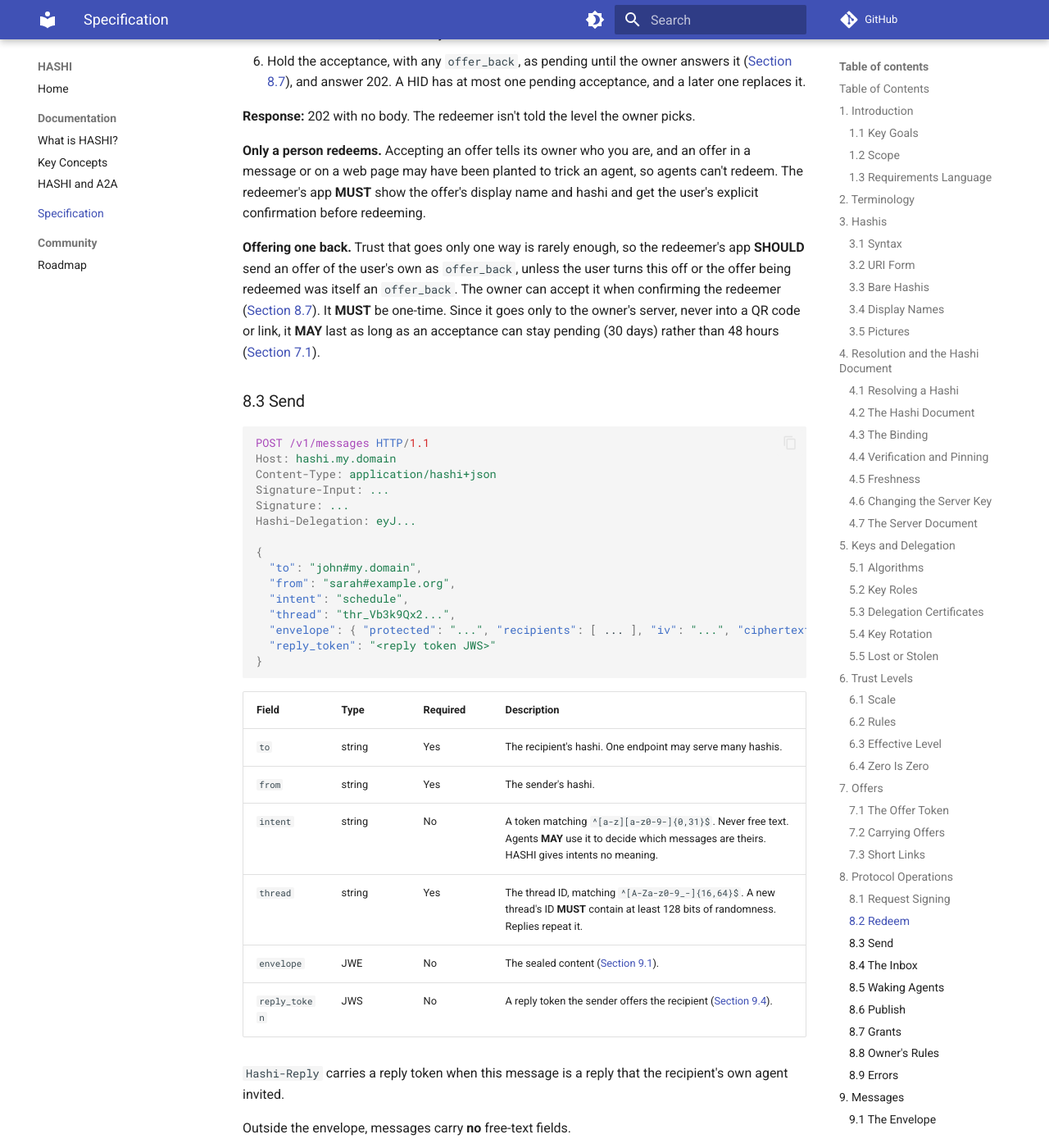
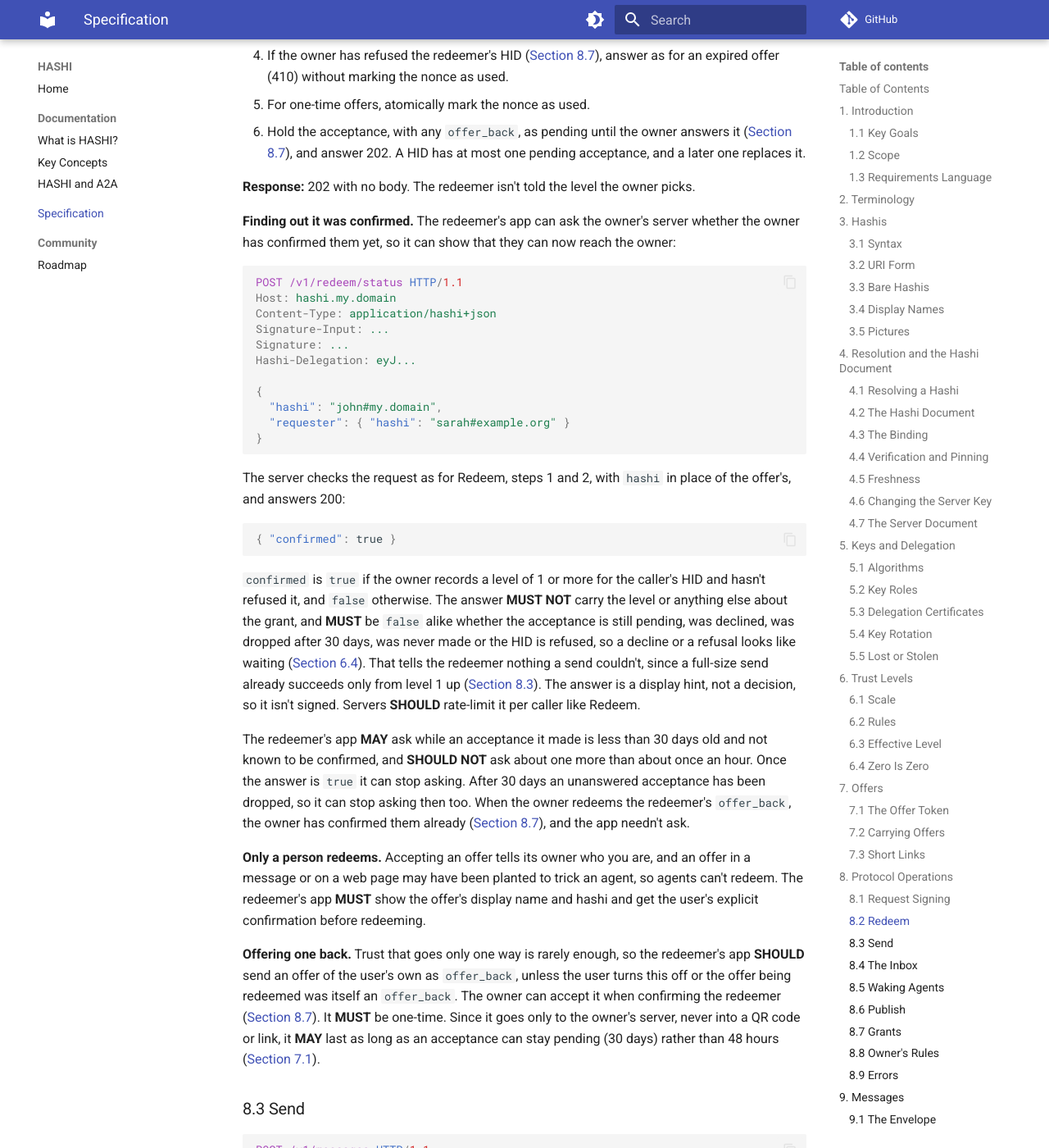
Before and after one commit to hashi-project/HASHI, an MkDocs documentation site: the page built from docs/specification.md, in a window 1280 px wide and 1400 px high, scrolled down 23758 px. Shown: the whole window at 82% size. Built offline with MkDocs 1.6.1 and Material for MkDocs 9.7.7, drawn with Linux system fonts in a browser that asks for light colours; comment, search, counter and statistics services are not loaded; some of the changed text lies outside the part shown.

Commit message:
Let a redeemer ask whether the owner confirmed them, never the level
Adds Redeem status (POST /redeem/status), answering only
{ confirmed: true | false }, with a decline looking like waiting.
ADR-0002 records why the level stays hidden.

Co-Authored-By: Claude Opus 5.5 <noreply@anthropic.com>

````diff
--- a/docs/specification.md
+++ b/docs/specification.md
@@ -419,7 +419,7 @@ A verifier **MUST** reject a delegation that:
 - is not signed by the current identity key; or
 - has an `epoch` lower than that of the most recent rotation. (A rotation therefore kills every earlier delegation, including any minted with a stolen key.)
 
-Verifiers **MUST** also check `role`: offers and redeems **MUST** be signed by a `device` delegation ([Section 8.2](#82-redeem)); messages, reply tokens and inbox claims **MUST** be signed by an `agent` delegation. Listing, releasing and deleting inbox messages, listing grants and fetching the owner's rules **MAY** be signed by either role ([Section 8.4](#84-the-inbox), [Section 8.7](#87-grants), [Section 8.8](#88-owners-rules)). Storing an offer ([Section 7.3](#73-short-links)), a picture ([Section 3.5](#35-pictures)) or the owner's rules, confirming or lowering a grant, or refusing a HID, **MUST** be signed by a `device` delegation.
+Verifiers **MUST** also check `role`: offers, redeems and redeem status requests **MUST** be signed by a `device` delegation ([Section 8.2](#82-redeem)); messages, reply tokens and inbox claims **MUST** be signed by an `agent` delegation. Listing, releasing and deleting inbox messages, listing grants and fetching the owner's rules **MAY** be signed by either role ([Section 8.4](#84-the-inbox), [Section 8.7](#87-grants), [Section 8.8](#88-owners-rules)). Storing an offer ([Section 7.3](#73-short-links)), a picture ([Section 3.5](#35-pictures)) or the owner's rules, confirming or lowering a grant, or refusing a HID, **MUST** be signed by a `device` delegation.
 
 ### 5.4 Key Rotation
 
@@ -608,6 +608,7 @@ All operations are HTTPS requests to the `endpoint` from the relevant hashi docu
 | Server document | `GET https://{domain}/.well-known/hashi` | Anyone | Find a domain's endpoint, server key and sign-up page ([Section 4.7](#47-the-server-document)). |
 | Short link | `GET https://{domain}/h/{code}` | Anyone | Fetch the offer behind a short link ([Section 7.3](#73-short-links)). |
 | Redeem | `POST {endpoint}/redeem` | Another owner's device | Accept an offer. Nothing changes until the owner confirms and picks the level. |
+| Redeem status | `POST {endpoint}/redeem/status` | Another owner's device | Ask whether the owner has confirmed you, never at what level ([Section 8.2](#82-redeem)). |
 | Send | `POST {endpoint}/messages` | Another owner's agent | Deliver a sealed message to the owner's inbox. |
 | List | `GET {endpoint}/inbox` | The owner's agents and devices | See what's waiting. |
 | Claim | `POST {endpoint}/inbox/{id}/claim` | The owner's agents | Move a message from incoming to processing. |
@@ -667,6 +668,32 @@ The server **MUST**:
 6. Hold the acceptance, with any `offer_back`, as pending until the owner answers it ([Section 8.7](#87-grants)), and answer 202. A HID has at most one pending acceptance, and a later one replaces it.
 
 **Response:** 202 with no body. The redeemer isn't told the level the owner picks.
+
+**Finding out it was confirmed.** The redeemer's app can ask the owner's server whether the owner has confirmed them yet, so it can show that they can now reach the owner:
+
+```http
+POST /v1/redeem/status HTTP/1.1
+Host: hashi.my.domain
+Content-Type: application/hashi+json
+Signature-Input: ...
+Signature: ...
+Hashi-Delegation: eyJ...
+
+{
+  "hashi": "john#my.domain",
+  "requester": { "hashi": "sarah#example.org" }
+}
+```
+
+The server checks the request as for Redeem, steps 1 and 2, with `hashi` in place of the offer's, and answers 200:
+
+```json
+{ "confirmed": true }
+```
+
+`confirmed` is `true` if the owner records a level of 1 or more for the caller's HID and hasn't refused it, and `false` otherwise. The answer **MUST NOT** carry the level or anything else about the grant, and **MUST** be `false` alike whether the acceptance is still pending, was declined, was dropped after 30 days, was never made or the HID is refused, so a decline or a refusal looks like waiting ([Section 6.4](#64-zero-is-zero)). That tells the redeemer nothing a send couldn't, since a full-size send already succeeds only from level 1 up ([Section 8.3](#83-send)). The answer is a display hint, not a decision, so it isn't signed. Servers **SHOULD** rate-limit it per caller like Redeem.
+
+The redeemer's app **MAY** ask while an acceptance it made is less than 30 days old and not known to be confirmed, and **SHOULD NOT** ask about one more than about once an hour. Once the answer is `true` it can stop asking. After 30 days an unanswered acceptance has been dropped, so it can stop asking then too. When the owner redeems the redeemer's `offer_back`, the owner has confirmed them already ([Section 8.7](#87-grants)), and the app needn't ask.
 
 **Only a person redeems.** Accepting an offer tells its owner who you are, and an offer in a message or on a web page may have been planted to trick an agent, so agents can't redeem. The redeemer's app **MUST** show the offer's display name and hashi and get the user's explicit confirmation before redeeming.
 
@@ -941,8 +968,8 @@ Problems that aren't decisions return an `error` body, not a `result`:
 |-------------|------|
 | 400 | Malformed request, a level-0 message over 8 KiB ([Section 8.3](#83-send)), an offer to store that doesn't verify or has expired, an `offer_back` that fails the checks in [Section 8.2](#82-redeem), a picture to store that breaks the rules in [Section 3.5](#35-pictures), owner's rules that fail the checks in [Section 8.8](#88-owners-rules), or a request over 64 KiB. |
 | 401 | Missing or invalid signature, delegation or key. |
-| 403 | Redeem: not signed by a device delegation. Inbox, grants, rules, storing offers and storing pictures: the caller isn't one of the owner's agents or devices, or isn't allowed that action. Publish: not allowed by this server's policy, or the document isn't for this server. |
-| 404 | Resolve, Redeem and Send: no such hashi on this server. Inbox: no such message. Short link: unknown code, or the link has stopped. Storing an offer: no short links on the hashi's domain. Storing a picture: this server doesn't host pictures. Rules: the server holds none, or doesn't keep rules. |
+| 403 | Redeem and redeem status: not signed by a device delegation. Inbox, grants, rules, storing offers and storing pictures: the caller isn't one of the owner's agents or devices, or isn't allowed that action. Publish: not allowed by this server's policy, or the document isn't for this server. |
+| 404 | Resolve, Redeem, redeem status and Send: no such hashi on this server. Inbox: no such message. Short link: unknown code, or the link has stopped. Storing an offer: no short links on the hashi's domain. Storing a picture: this server doesn't host pictures. Rules: the server holds none, or doesn't keep rules. |
 | 409 | Claim: already claimed. Publish: the document doesn't extend the held one. Grants: the level is higher than the recorded one and nothing is pending. Storing rules: `iat` isn't later than that of the rules held. |
 | 410 | Redeem only: offer already used or expired. |
 | 429 | Rate limited. Includes `Retry-After`. |
@@ -1164,7 +1191,7 @@ Agents never need to accept inbound connections. They only connect out, to HASHI
 - **Sealed, not read.** The HASHI server sees who sends to whom, when, the intent, the thread and the size. It never sees message content. Servers **SHOULD** keep that metadata no longer than the messages themselves.
 - **Wake-ups say nothing.** A wake-up notice carries no part of a message, so push services learn only that something changed.
 - **A `nah` is just a `nah`.** It carries no reason, and a per-HID refusal looks the same as any other ([Section 6.4](#64-zero-is-zero)).
-- **Offers carry only the issuer's own details.** They name no level, and nothing in the protocol tells a redeemer the level the owner confirmed.
+- **Offers carry only the issuer's own details.** They name no level, and nothing in the protocol tells a redeemer the level the owner confirmed. A redeemer can ask only whether they've been confirmed ([Section 8.2](#82-redeem)), which a send would show them anyway, and a decline looks the same as waiting.
 - **Domain hashis reveal affiliation.** `john#my.domain` tells people where John works. For personal use, a hashi on a provider's domain gives more privacy.
 - **Check your devices.** Implementations **SHOULD** let owners list, and revoke in one step, every device, agent and grant, in case someone else set up or still has access to one of them.
 
````
Also changed, not shown: CHANGELOG.md (+1 -0 lines), adrs/0002-redeem-status.md (added, +52 -0 lines), 1 other file.
